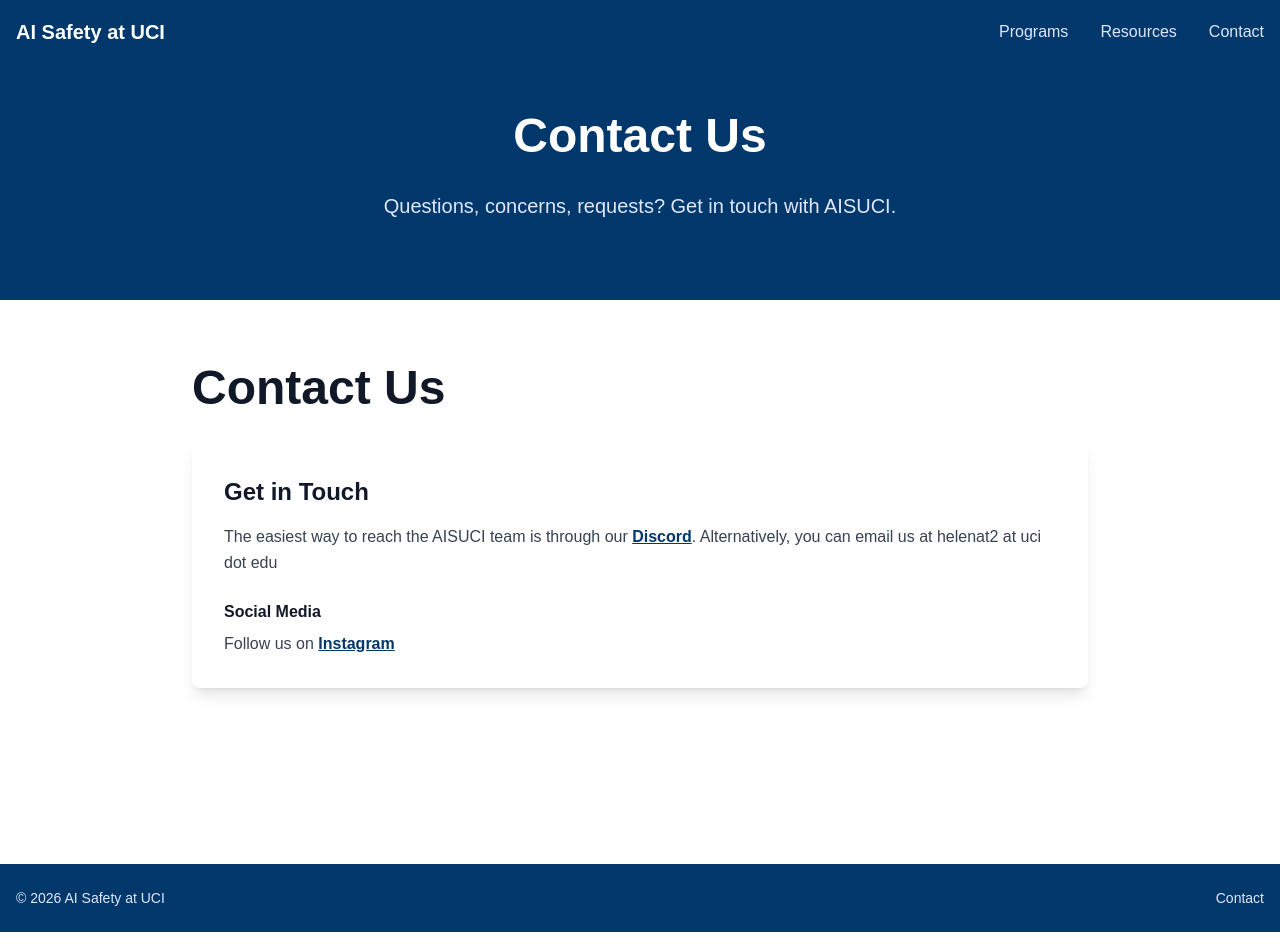
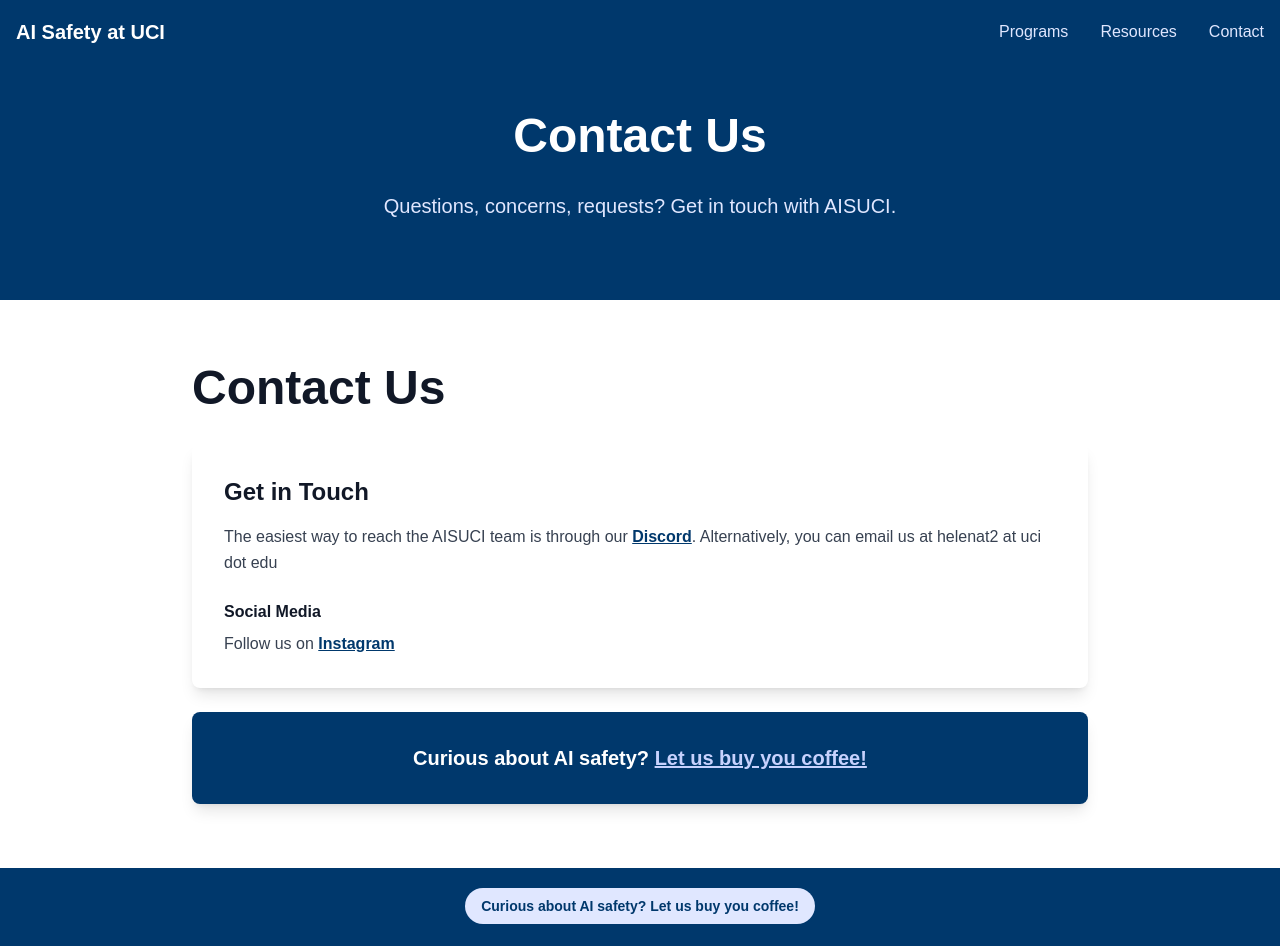
Before and after one commit to viceversa1024/aisafetyuci, a Next.js app: page /contact in a window 1280 px wide. Shown: the top 946 px of the page. Built offline with nearby package versions, Linux system fonts and the light colour scheme; a web font is replaced by a local one.

Commit message:
Add coffee banner to footer and contact page
Links to Calendly for scheduling a coffee chat about AI safety.

https://claude.ai/code/session_01Fi9yL6pW7iX7hX5UdvBuXR

```diff
--- a/app/components/Footer.tsx
+++ b/app/components/Footer.tsx
@@ -3,7 +3,12 @@ import Link from 'next/link'
 export default function Footer() {
   return (
     <footer className="bg-[#00386c] text-indigo-100">
-      <div className="container mx-auto px-4 py-6 flex flex-col md:flex-row items-center justify-between">
+      <div className="container mx-auto px-4 pt-5 pb-2 text-center">
+        <a href="https://calendly.com/helenatran9305" target="_blank" rel="noopener noreferrer" className="inline-block text-sm bg-indigo-100 text-[#00386c] font-semibold px-4 py-2 rounded-full hover:bg-white transition-colors">
+          Curious about AI safety? Let us buy you coffee!
+        </a>
+      </div>
+      <div className="container mx-auto px-4 pb-5 pt-3 flex flex-col md:flex-row items-center justify-between">
         <div className="text-sm">© {new Date().getFullYear()} AI Safety at UCI</div>
         <div className="flex items-center space-x-4 text-sm mt-3 md:mt-0">
           <Link href="/contact" className="hover:text-indigo-200">Contact</Link>
--- a/app/contact/page.tsx
+++ b/app/contact/page.tsx
@@ -35,6 +35,15 @@ export default function Contact() {
               </div>
             </div>
           </div>
+
+          <div className="bg-[#00386c] rounded-lg shadow-lg p-8 text-center">
+            <p className="text-xl text-white font-semibold">
+              Curious about AI safety?{' '}
+              <a href="https://calendly.com/helenatran9305" target="_blank" rel="noopener noreferrer" className="underline text-indigo-200 hover:text-white">
+                Let us buy you coffee!
+              </a>
+            </p>
+          </div>
         </div>
       </div>
     </main>
```
